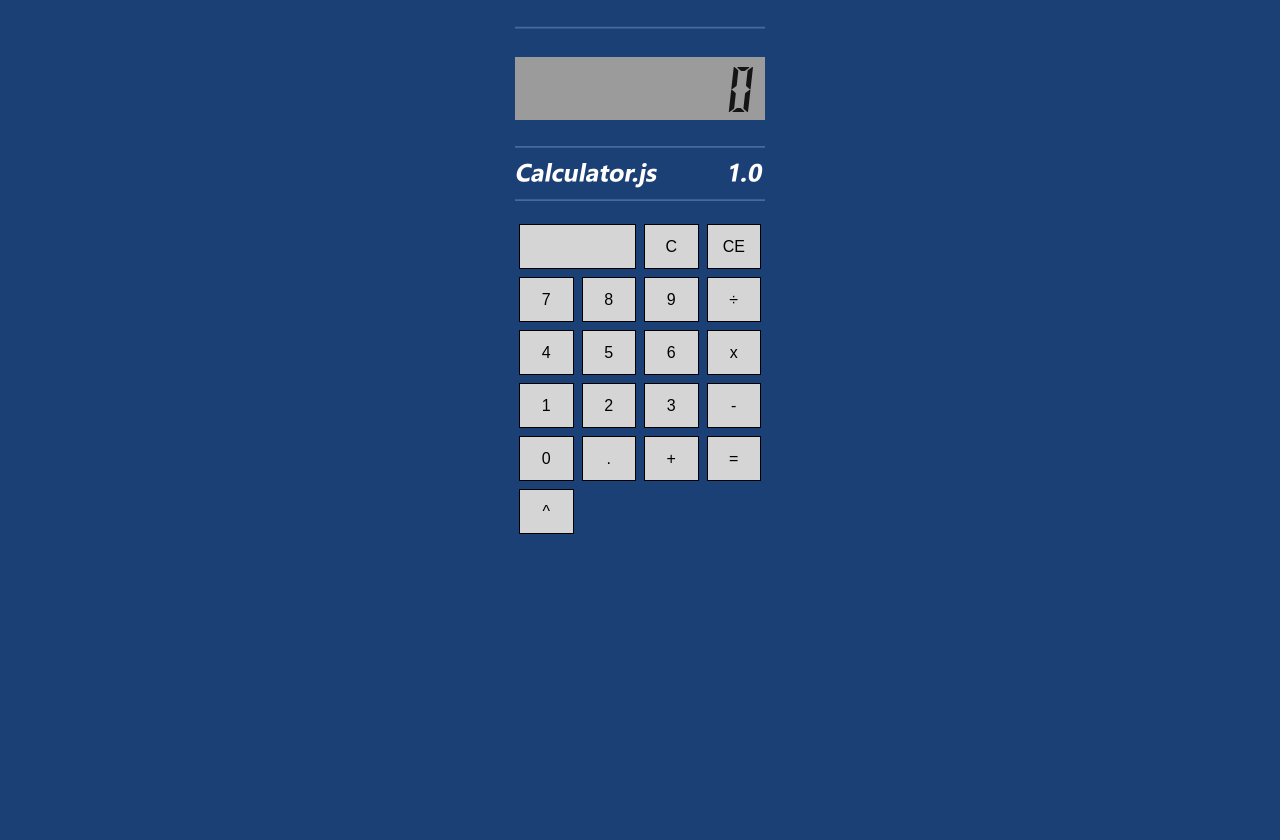
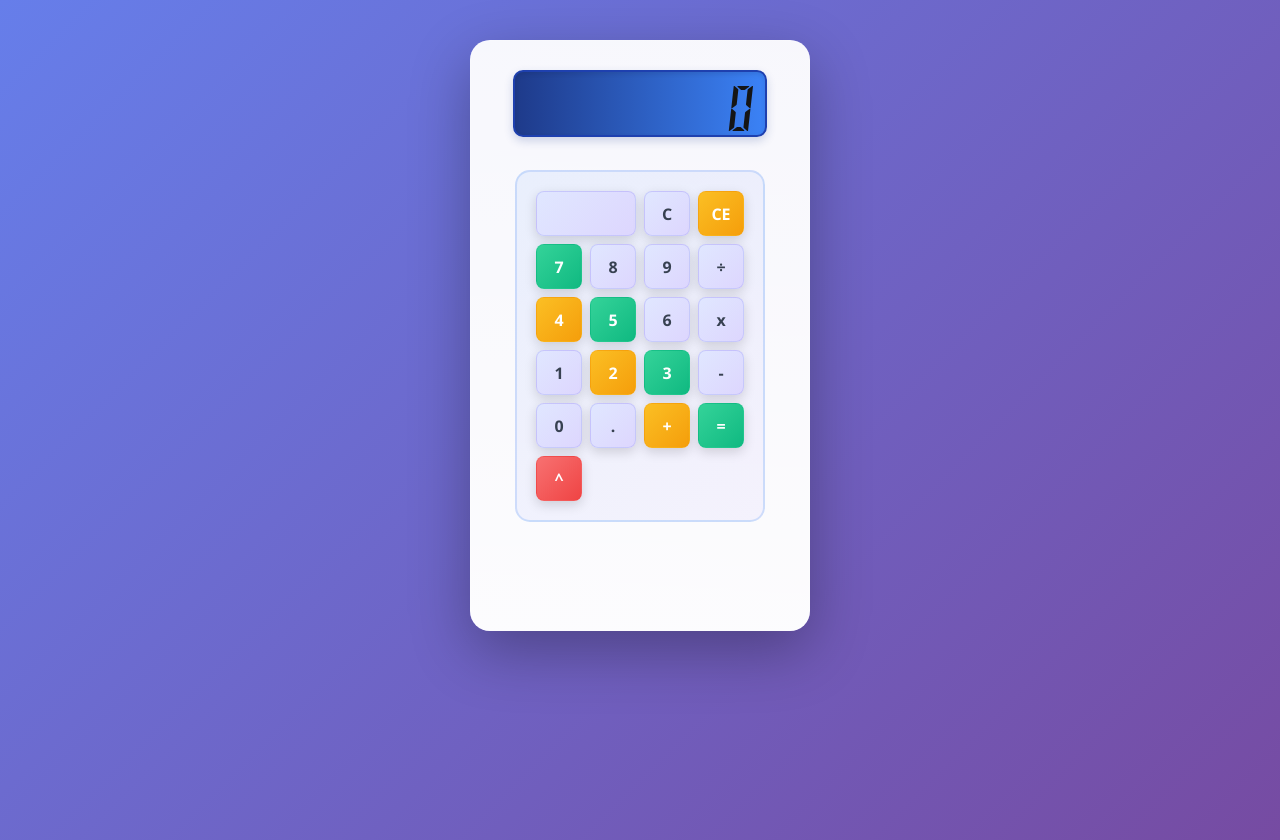
Before and after one commit to Wilcolab/Anythink-Market-ami2pgss, a website: page public/index.html in a window 1280 px wide. Before the commit the page ends 800 px from the top, so only its background shows below. Drawn offline with Linux system fonts and the light colour scheme.

Commit message:
enhance calculator style

```diff
--- a/public/default.css
+++ b/public/default.css
@@ -3,7 +3,8 @@ BODY {
     width: 100%;
     padding: 0;
     margin: 0;
-    background-color: #1b4076;
+    background: linear-gradient(135deg, #667eea 0%, #764ba2 100%);
+    font-family: 'Segoe UI', Tahoma, Geneva, Verdana, sans-serif;
 }
 
 @media screen and (min-device-width: 500px) and (min-device-height: 1024px) {
@@ -25,14 +26,13 @@ BODY {
 .container {
     min-width: 250px;
     min-height: 531px;
-    width: 250px;
-    padding: 25px;
-    margin: 0 auto;
+    width: 280px;
+    padding: 30px;
+    margin: 40px auto;
     position: relative;
-    background-image: url(background.png);
-    background-size: 300px 531px;
-    background-repeat: no-repeat;
-    background-position: center top;
+    background: linear-gradient(to bottom, rgba(255, 255, 255, 0.95), rgba(255, 255, 255, 0.98));
+    border-radius: 20px;
+    box-shadow: 0 20px 60px rgba(0, 0, 0, 0.3), 0 0 0 1px rgba(255, 255, 255, 0.1) inset;
 }
 
 #results {
@@ -46,18 +46,23 @@ BODY {
 }
 
 #result {
-    background-color: #9b9b9b;
+    background: linear-gradient(to right, #1e3a8a, #3b82f6);
+    color: #fff;
     width: 226px;
     height: 63px;
-    margin: 0;
+    margin: 0 auto;
     padding: 0 12px;
-    position: absolute;
-    border: 0;
-    left: 0;
-    top: 32px;
-    font-family: system-ui;
+    position: relative;
+    border: 2px solid #1e40af;
+    border-radius: 10px;
+    font-family: 'Monaco', 'Courier New', monospace;
     font-size: 25px;
     text-align: right;
+    display: flex;
+    align-items: center;
+    justify-content: flex-end;
+    box-shadow: inset 0 2px 5px rgba(0, 0, 0, 0.1), 0 4px 10px rgba(30, 58, 138, 0.2);
+    margin-bottom: 15px;
 }
 
 /*BUTTON {
@@ -158,9 +163,15 @@ BODY {
 
 .box {
     box-sizing: border-box;
-    top: 220px;
+    top: 130px;
+    left: 50%;
+    transform: translateX(-50%);
     width: 250px;
     position: absolute;
+    background: linear-gradient(135deg, rgba(59, 130, 246, 0.08), rgba(167, 139, 250, 0.08));
+    padding: 15px;
+    border-radius: 15px;
+    border: 2px solid rgba(59, 130, 246, 0.2);
 }
 
 .span-2 {
@@ -180,7 +191,76 @@ BODY {
 .btn {
     font-size: 1em;
     height: 45px;
-    border: 1px solid black;
-    background-color: #d5d5d5;
+    border: none;
+    border-radius: 8px;
     margin: 4px;
+    font-weight: 600;
+    cursor: pointer;
+    transition: all 0.2s ease;
+    box-shadow: 0 4px 12px rgba(0, 0, 0, 0.15);
+    font-family: 'Segoe UI', sans-serif;
 }
+
+.btn {
+    background: linear-gradient(135deg, #e0e7ff, #ddd6fe);
+    color: #374151;
+    border: 1px solid rgba(99, 102, 241, 0.2);
+}
+
+.btn:hover {
+    background: linear-gradient(135deg, #c7d2fe, #c4b5fd);
+    box-shadow: 0 6px 16px rgba(99, 102, 241, 0.3);
+    transform: translateY(-2px);
+}
+
+.btn:active {
+    transform: translateY(0);
+    box-shadow: 0 2px 8px rgba(99, 102, 241, 0.2);
+}
+
+.calculator-buttons .btn:nth-child(3),
+.calculator-buttons .btn:nth-child(8),
+.calculator-buttons .btn:nth-child(13),
+.calculator-buttons .btn:nth-child(18),
+.calculator-buttons .btn:nth-child(21) {
+    background: linear-gradient(135deg, #fbbf24, #f59e0b);
+    color: #fff;
+    border: 1px solid rgba(245, 158, 11, 0.3);
+}
+
+.calculator-buttons .btn:nth-child(3):hover,
+.calculator-buttons .btn:nth-child(8):hover,
+.calculator-buttons .btn:nth-child(13):hover,
+.calculator-buttons .btn:nth-child(18):hover,
+.calculator-buttons .btn:nth-child(21):hover {
+    background: linear-gradient(135deg, #f59e0b, #d97706);
+    box-shadow: 0 6px 16px rgba(245, 158, 11, 0.3);
+}
+
+.calculator-buttons .btn:nth-child(4),
+.calculator-buttons .btn:nth-child(9),
+.calculator-buttons .btn:nth-child(14),
+.calculator-buttons .btn:nth-child(19) {
+    background: linear-gradient(135deg, #34d399, #10b981);
+    color: #fff;
+    border: 1px solid rgba(16, 185, 129, 0.3);
+}
+
+.calculator-buttons .btn:nth-child(4):hover,
+.calculator-buttons .btn:nth-child(9):hover,
+.calculator-buttons .btn:nth-child(14):hover,
+.calculator-buttons .btn:nth-child(19):hover {
+    background: linear-gradient(135deg, #10b981, #059669);
+    box-shadow: 0 6px 16px rgba(16, 185, 129, 0.3);
+}
+
+.calculator-buttons .btn:nth-child(20) {
+    background: linear-gradient(135deg, #f87171, #ef4444);
+    color: #fff;
+    border: 1px solid rgba(239, 68, 68, 0.3);
+}
+
+.calculator-buttons .btn:nth-child(20):hover {
+    background: linear-gradient(135deg, #ef4444, #dc2626);
+    box-shadow: 0 6px 16px rgba(239, 68, 68, 0.3);
+}
```
